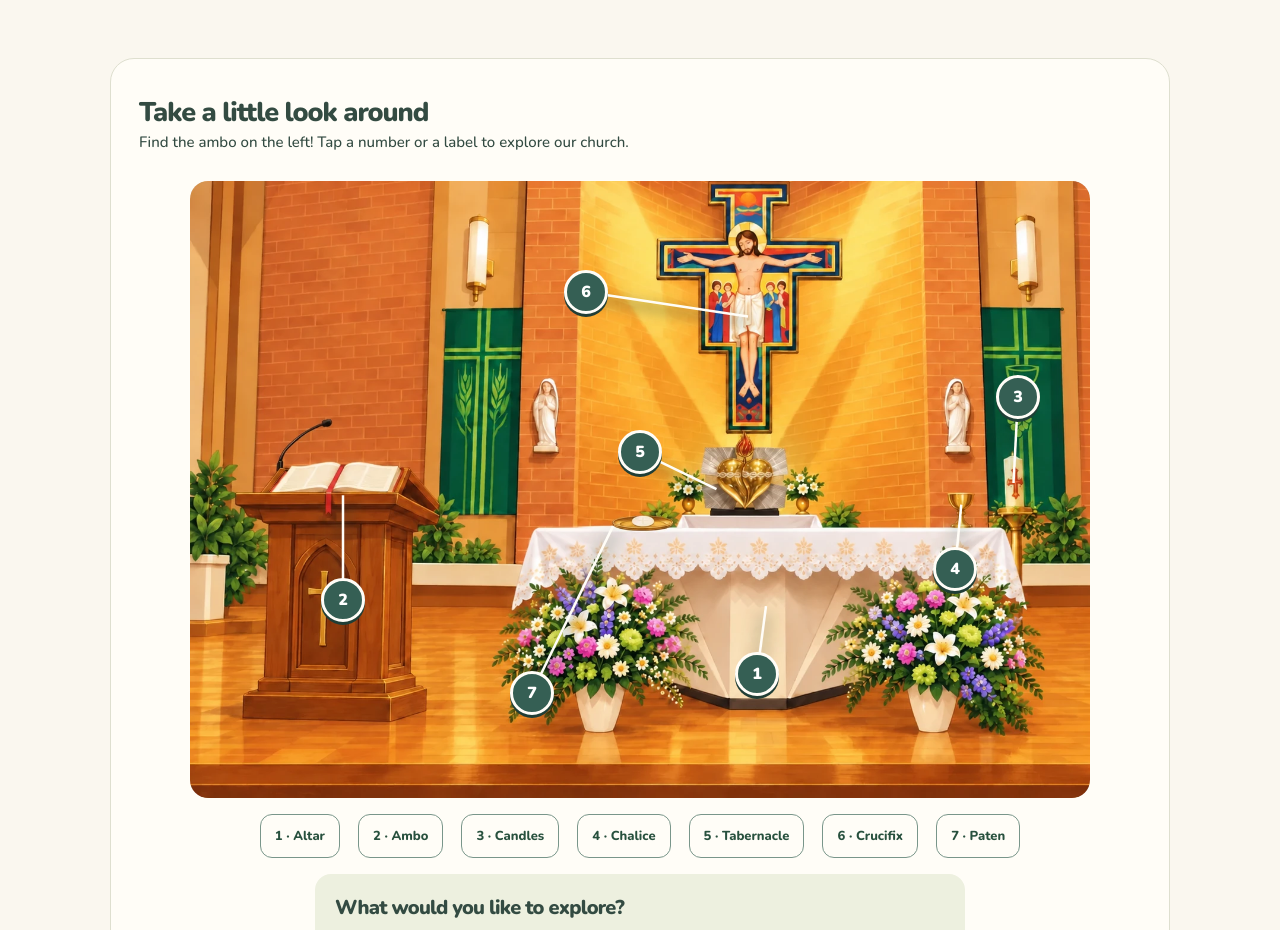
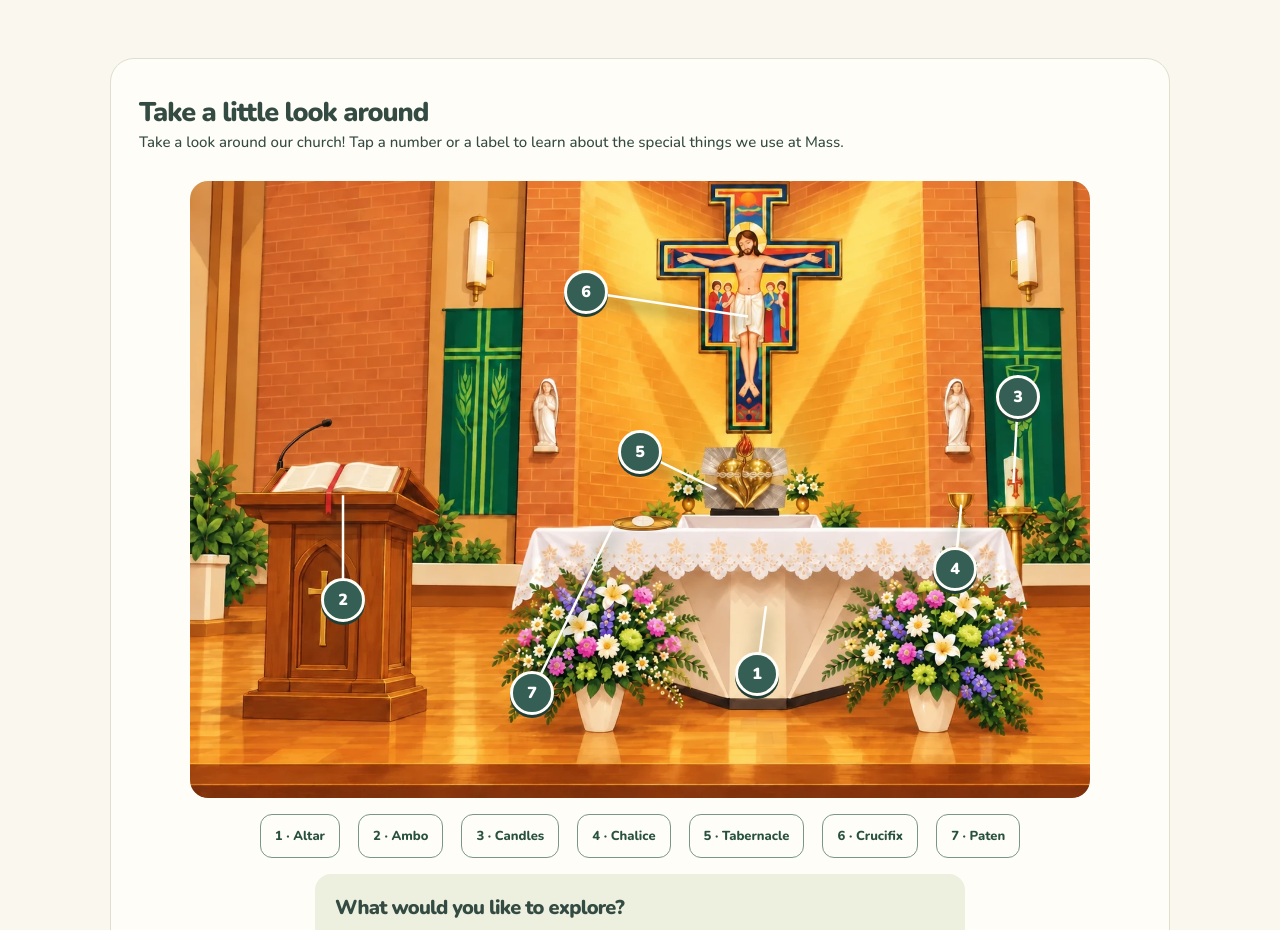
Before and after one commit to ksantiagoBAH/mass-adventure, a React (Vite) app: page / in a window 1280 px wide. Shown: the part 1100-2030 px from the top of the page. Built offline with nearby package versions, Linux system fonts and the light colour scheme.

Commit message:
Welcome exploration of all sanctuary objects

```diff
--- a/src/data/massParts.ts
+++ b/src/data/massParts.ts
@@ -727,7 +727,7 @@ export const activityCopy = {
   again: "Practice again",
   replay: "Replay scene",
   explorerTitle: "Take a little look around",
-  explorerHint: "Find the ambo on the left! Tap a number or a label to explore our church.",
+  explorerHint: "Take a look around our church! Tap a number or a label to learn about the special things we use at Mass.",
   explorerAlt: "An illustrated church sanctuary with an altar, an ambo holding a Bible, candles, and a chalice.",
   explorerChoose: "What would you like to explore?",
   explorerRead: "Listen to this discovery",
```
